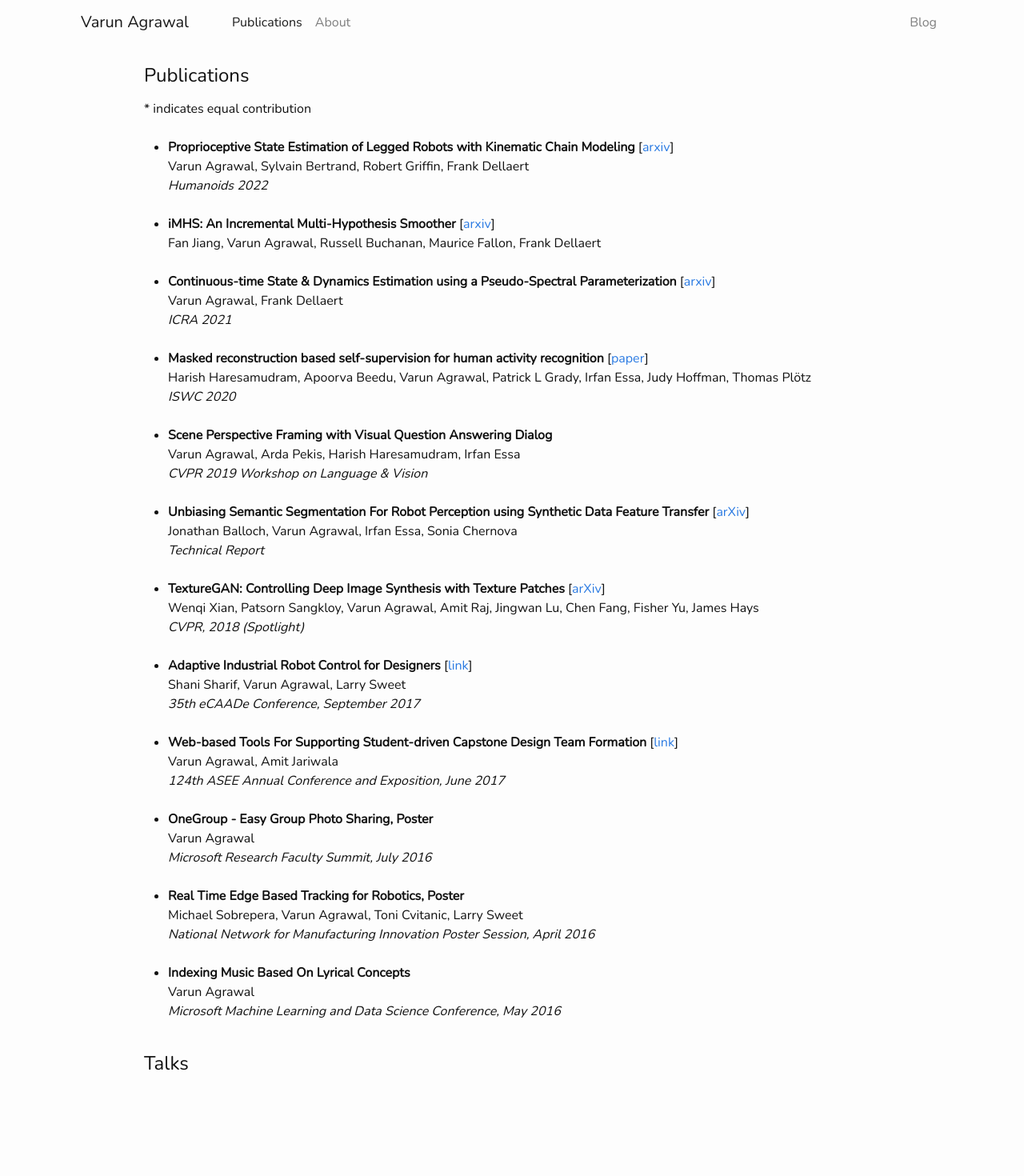
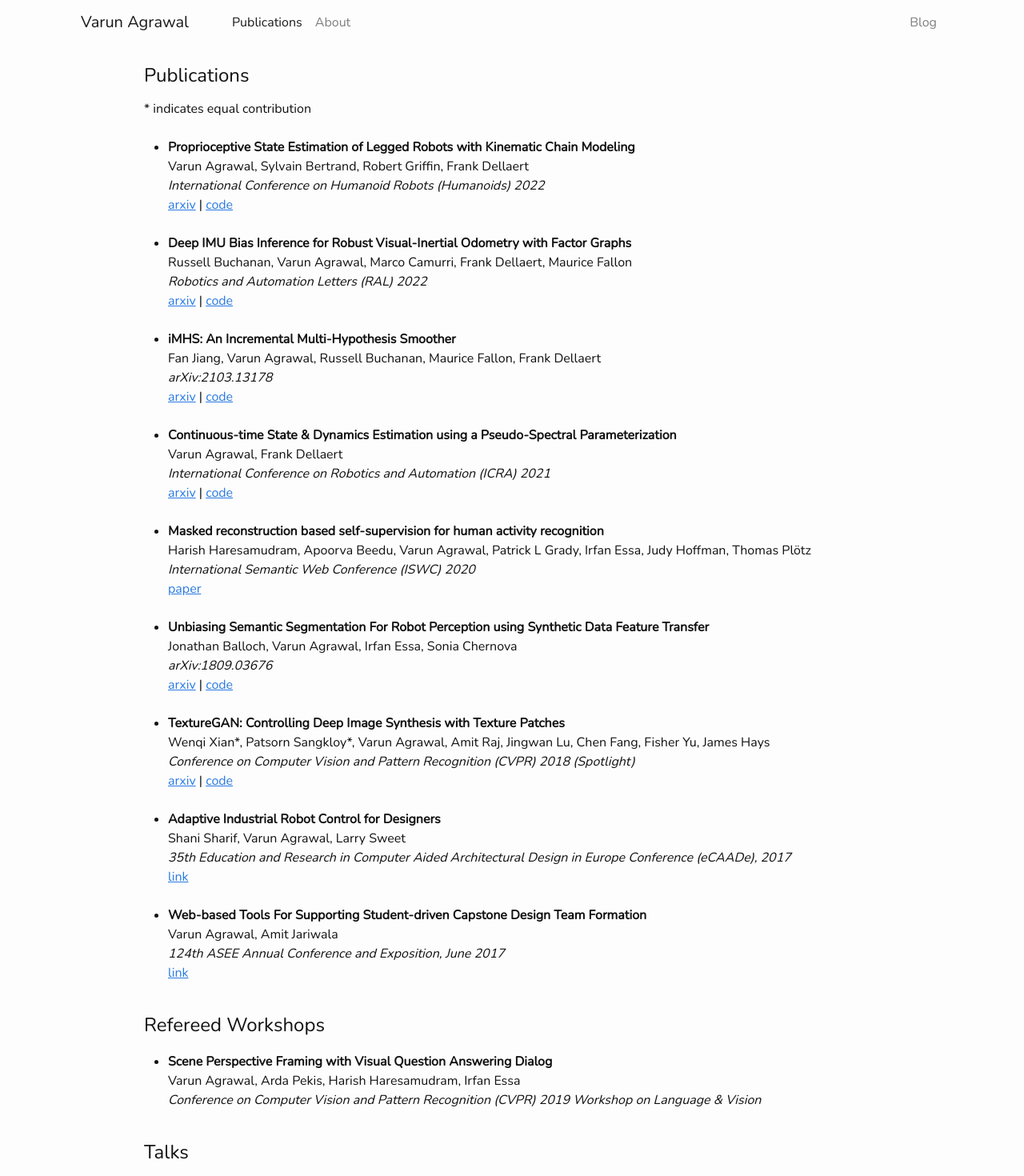
Before and after one commit to varunagrawal/varunagrawal.github.io, a Jekyll site: the page built from research.html, in a window 1280 px wide. Shown: the whole page at 80% size. Built offline with Jekyll 4.4.1, drawn with Linux system fonts in a browser that asks for light colours; nearby versions of some CDN libraries; a style sheet for code colours, icons or effects is not loaded; before the commit the page ends 1359 px from its top, so only the background shows below that.

Commit message:
restructure publications data

```diff
--- a/_data/publications.yml
+++ /dev/null
@@ -1,68 +0,0 @@
-- title: "Proprioceptive State Estimation of Legged Robots with Kinematic Chain Modeling"
-  authors: Varun Agrawal, Sylvain Bertrand, Robert Griffin, Frank Dellaert
-  venue: Humanoids 2022
-  links:
-    arxiv: https://arxiv.org/abs/2209.05644
-
-- title: "iMHS: An Incremental Multi-Hypothesis Smoother"
-  authors: Fan Jiang, Varun Agrawal, Russell Buchanan, Maurice Fallon, Frank Dellaert
-  links:
-    arxiv: https://arxiv.org/abs/2103.13178
-
-- title: Continuous-time State & Dynamics Estimation using a Pseudo-Spectral Parameterization
-  authors: Varun Agrawal, Frank Dellaert
-  venue: ICRA 2021
-  links:
-    arxiv: https://arxiv.org/abs/2103.12219
-
-- title: Masked reconstruction based self-supervision for human activity recognition
-  authors: Harish Haresamudram, Apoorva Beedu, Varun Agrawal, Patrick L Grady, Irfan Essa, Judy Hoffman, Thomas Plötz
-  venue: ISWC 2020
-  links:
-    paper: https://dl.acm.org/doi/abs/10.1145/3410531.3414306
-
-- title: "Scene Perspective Framing with Visual Question Answering Dialog"
-  authors: Varun Agrawal, Arda Pekis, Harish Haresamudram, Irfan Essa
-  venue: CVPR 2019 Workshop on Language & Vision
-  links:
-
-- title: "Unbiasing Semantic Segmentation For Robot Perception using Synthetic Data Feature Transfer"
-  authors: Jonathan Balloch, Varun Agrawal, Irfan Essa, Sonia Chernova
-  venue: Technical Report
-  links:
-    arXiv: https://arxiv.org/abs/1809.03676
-
-- title: "TextureGAN: Controlling Deep Image Synthesis with Texture Patches"
-  authors: Wenqi Xian, Patsorn Sangkloy, Varun Agrawal, Amit Raj, Jingwan Lu, Chen Fang, Fisher Yu, James Hays
-  venue: CVPR, 2018 (Spotlight)
-  links:
-    arXiv: https://arxiv.org/abs/1706.02823
-
-- title: Adaptive Industrial Robot Control for Designers
-  authors: Shani Sharif, Varun Agrawal, Larry Sweet
-  venue: 35th eCAADe Conference, September 2017
-  links:
-    link: https://www.researchgate.net/publication/319944935_Adaptive_Industrial_Robot_Control_for_Designers
-
-- title: Web-based Tools For Supporting Student-driven Capstone Design Team Formation
-  authors: Varun Agrawal, Amit Jariwala
-  venue: 124th ASEE Annual Conference and Exposition, June 2017
-  links:
-    link: https://peer.asee.org/web-based-tools-for-supporting-student-driven-capstone-design-team-formation.pdf&usg=AOvVaw2u3dtb4Yzfopn_HbBf7YWI
-
-- title: OneGroup - Easy Group Photo Sharing
-  authors: Varun Agrawal
-  type: Poster
-  venue: Microsoft Research Faculty Summit, July 2016
-  links:
-
-- title: Real Time Edge Based Tracking for Robotics
-  authors: Michael Sobrepera, Varun Agrawal, Toni Cvitanic, Larry Sweet
-  type: Poster
-  venue: National Network for Manufacturing Innovation Poster Session, April 2016
-  links:
-
-- title: Indexing Music Based On Lyrical Concepts
-  authors: Varun Agrawal
-  venue: Microsoft Machine Learning and Data Science Conference, May 2016
-  links:
--- /dev/null
+++ b/_data/publications/conference.yml
@@ -0,0 +1,59 @@
+- title: "Proprioceptive State Estimation of Legged Robots with Kinematic Chain Modeling"
+  authors: [Varun Agrawal, Sylvain Bertrand, Robert Griffin, Frank Dellaert]
+  venue: International Conference on Humanoid Robots (Humanoids) 2022
+  links:
+    arxiv: https://arxiv.org/abs/2209.05644
+    code: https://github.com/varunagrawal/gtdyne
+
+- title: "Deep IMU Bias Inference for Robust Visual-Inertial Odometry with Factor Graphs"
+  authors: [Russell Buchanan, Varun Agrawal, Marco Camurri, Frank Dellaert, Maurice Fallon]
+  venue: Robotics and Automation Letters (RAL) 2022
+  links:
+    arxiv: https://arxiv.org/abs/2211.04517
+    code: https://github.com/ori-drs/imu_noise_learning/
+
+- title: "iMHS: An Incremental Multi-Hypothesis Smoother"
+  authors: [Fan Jiang, Varun Agrawal, Russell Buchanan, Maurice Fallon, Frank Dellaert]
+  venue: arXiv:2103.13178
+  links:
+    arxiv: https://arxiv.org/abs/2103.13178
+    code: https://github.com/borglab/imhs
+
+- title: Continuous-time State & Dynamics Estimation using a Pseudo-Spectral Parameterization
+  authors: [Varun Agrawal, Frank Dellaert]
+  venue: International Conference on Robotics and Automation (ICRA) 2021
+  links:
+    arxiv: https://arxiv.org/abs/2103.12219
+    code: https://github.com/borglab/double-expresso
+
+- title: Masked reconstruction based self-supervision for human activity recognition
+  authors: [Harish Haresamudram, Apoorva Beedu, Varun Agrawal, Patrick L Grady, Irfan Essa, Judy Hoffman, Thomas Plötz]
+  venue: International Semantic Web Conference (ISWC) 2020
+  links:
+    paper: https://dl.acm.org/doi/abs/10.1145/3410531.3414306
+
+- title: "Unbiasing Semantic Segmentation For Robot Perception using Synthetic Data Feature Transfer"
+  authors: [Jonathan Balloch, Varun Agrawal, Irfan Essa, Sonia Chernova]
+  venue: arXiv:1809.03676
+  links:
+    arxiv: https://arxiv.org/abs/1809.03676
+    code: https://github.com/balloch/synth-seg
+
+- title: "TextureGAN: Controlling Deep Image Synthesis with Texture Patches"
+  authors: [Wenqi Xian*, Patsorn Sangkloy*, Varun Agrawal, Amit Raj, Jingwan Lu, Chen Fang, Fisher Yu, James Hays]
+  venue: Conference on Computer Vision and Pattern Recognition (CVPR) 2018 (Spotlight)
+  links:
+    arxiv: https://arxiv.org/abs/1706.02823
+    code: https://github.com/janesjanes/Pytorch-TextureGAN
+
+- title: Adaptive Industrial Robot Control for Designers
+  authors: [Shani Sharif, Varun Agrawal, Larry Sweet]
+  venue: 35th Education and Research in Computer Aided Architectural Design in Europe Conference (eCAADe), 2017
+  links:
+    link: https://www.researchgate.net/publication/319944935_Adaptive_Industrial_Robot_Control_for_Designers
+
+- title: Web-based Tools For Supporting Student-driven Capstone Design Team Formation
+  authors: [Varun Agrawal, Amit Jariwala]
+  venue: 124th ASEE Annual Conference and Exposition, June 2017
+  links:
+    link: https://peer.asee.org/web-based-tools-for-supporting-student-driven-capstone-design-team-formation.pdf&usg=AOvVaw2u3dtb4Yzfopn_HbBf7YWI
--- /dev/null
+++ b/_data/publications/workshop.yml
@@ -0,0 +1,19 @@
+- title: "Scene Perspective Framing with Visual Question Answering Dialog"
+  authors: [Varun Agrawal, Arda Pekis, Harish Haresamudram, Irfan Essa]
+  venue: Conference on Computer Vision and Pattern Recognition (CVPR) 2019 Workshop on Language & Vision
+  links:
+
+# - title: OneGroup - Easy Group Photo Sharing
+#   authors: Varun Agrawal
+#   venue: Microsoft Research Faculty Summit, July 2016
+#   links:
+
+# - title: Real Time Edge Based Tracking for Robotics
+#   authors: Michael Sobrepera, Varun Agrawal, Toni Cvitanic, Larry Sweet
+#   venue: National Network for Manufacturing Innovation Poster Session, April 2016
+#   links:
+
+# - title: Indexing Music Based On Lyrical Concepts
+#   authors: Varun Agrawal
+#   venue: Microsoft Machine Learning and Data Science Conference, May 2016
+#   links:
--- a/research.html
+++ b/research.html
@@ -10,20 +10,66 @@ permalink: /research/
     <div><br /><br /></div>
 
     <div class="col-10 ml-auto mr-auto">
-        <ul class="">
-            {% for paper in site.data.publications %}
-            <li>
-                <div class="paper-title">
-                    {{paper.title}}{% if paper.type %}, {{paper.type}}{% endif %}</div>
+        <ul class="conference-papers">
+            {% for paper in site.data.publications.conference %}
+            <li class="paper">
+                <div class="paper-title">{{paper.title}}</div>
+                <br />
+                {% for author in paper.authors %}
+                {%- if author contains "Varun Agrawal" -%}
+                <b class="my-name">{{ author -}}</b>
+                {%- else -%}
+                {{ author -}}
+                {%- endif -%}
+                {%- unless forloop.last %}, {% endunless -%}
+                {% endfor %}
+                <br />
+                <i>{{paper.venue}}</i>
+                <br />
                 {% for link in paper.links %}
                 {% if link %}
-                [<a href="{{link[1]}}">{{link[0]}}</a>]
+                <a href="{{link[1]}}"><u>{{link[0]}}</u></a>
+                {% if forloop.last == false %}
+                |
+                {% endif %}
                 {% endif %}
                 {% endfor %}
+            </li>
+            <br />
+            {% endfor %}
+        </ul>
+    </div>
+</div>
+
+<div class="row">
+    <h4 class="col-10 ml-auto mr-auto">Refereed Workshops</h4>
+    <div><br /><br /></div>
+
+    <div class="col-10 ml-auto mr-auto">
+        <ul class="">
+            {% for paper in site.data.publications.workshop %}
+            <li>
+                <div class="paper-title">{{paper.title}}</div>
                 <br />
-                {{paper.authors}}
+                {% for author in paper.authors %}
+                {% if author contains "Varun Agrawal" %}
+                {{- author -}}
+                {% else %}
+                {{- author -}}
+                {% endif %}
+                {%- unless forloop.last %},{% endunless -%}
+                {% endfor %}
                 <br />
                 <i>{{paper.venue}}</i>
+                <br />
+                {% for link in paper.links %}
+                {% if link %}
+                <a href="{{link[1]}}"><u>{{link[0]}}</u></a>
+                {% if forloop.last == false %}
+                |
+                {% endif %}
+                {% endif %}
+                {% endfor %}
             </li>
             <br />
             {% endfor %}
```
